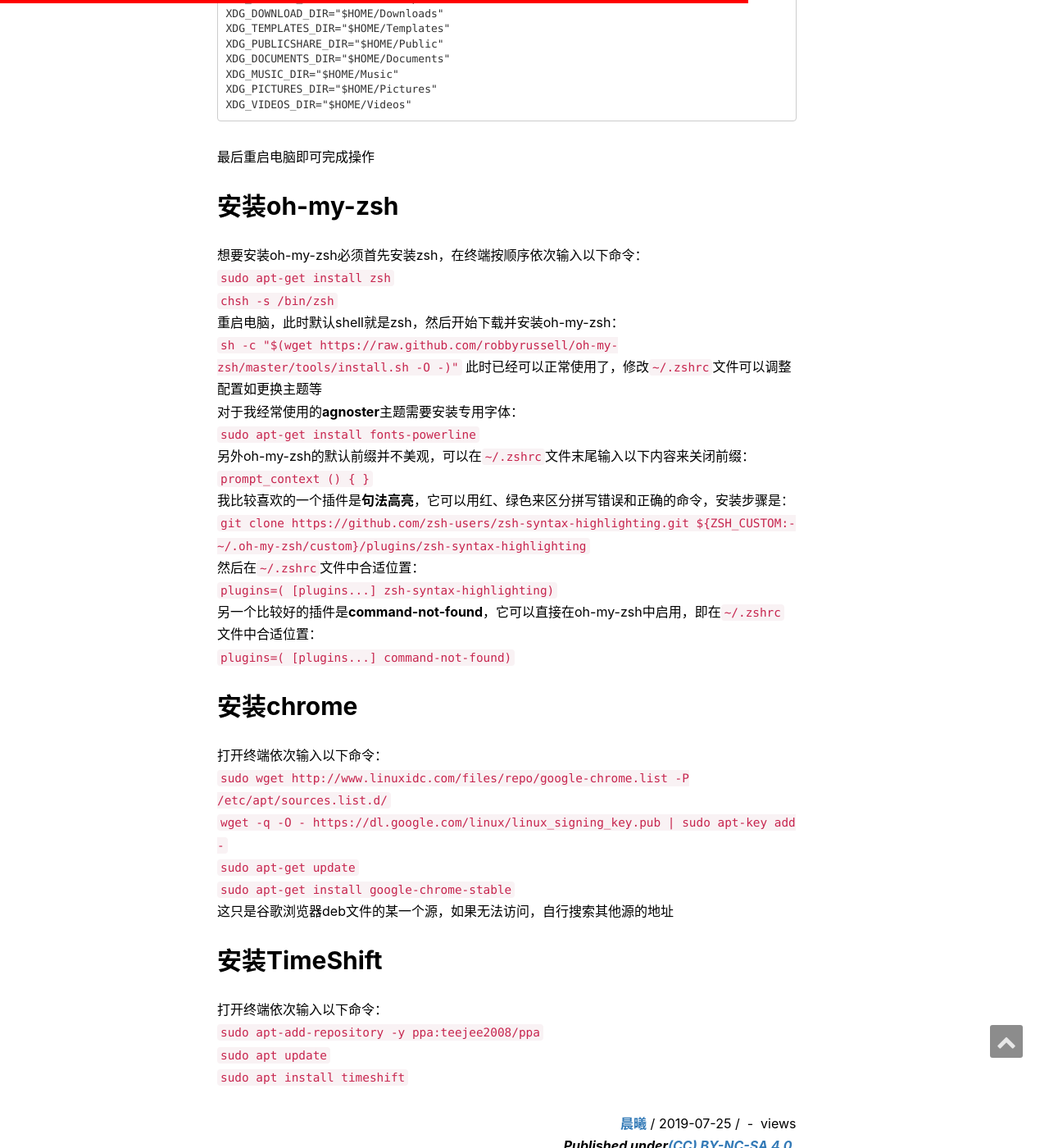
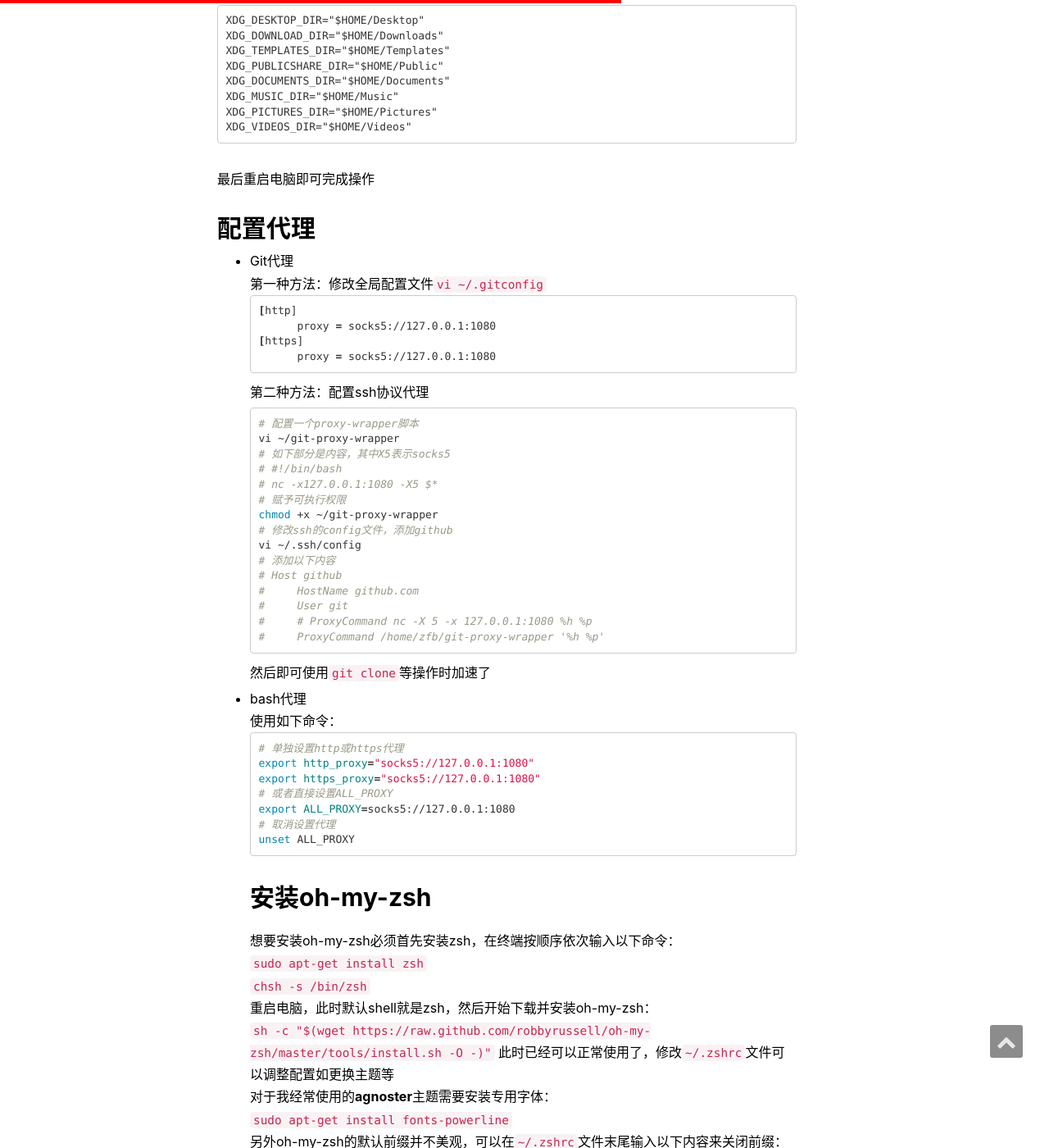
Before and after one commit to zfb132/zfb132.github.com, a Jekyll site: the page built from _posts/2019-07-25-ubuntu_config.md, in a window 1280 px wide and 1400 px high, scrolled down 3021 px. Shown: the whole window at 82% size. Built offline with Jekyll 4.4.1, drawn with Linux system fonts in a browser that asks for light colours; nearby versions of some CDN libraries; comment, search, counter and statistics services are not loaded.

Commit message:
添加配置代理的内容

````diff
--- a/_posts/2019-07-25-ubuntu_config.md
+++ b/_posts/2019-07-25-ubuntu_config.md
@@ -87,6 +87,45 @@ XDG_PICTURES_DIR="$HOME/Pictures"
 XDG_VIDEOS_DIR="$HOME/Videos"
 ```
 最后重启电脑即可完成操作
+## 配置代理
+* Git代理
+第一种方法：修改全局配置文件`vi ~/.gitconfig`
+```bash
+[http]
+        proxy = socks5://127.0.0.1:1080
+[https]
+        proxy = socks5://127.0.0.1:1080
+```
+第二种方法：配置ssh协议代理
+```bash
+# 配置一个proxy-wrapper脚本
+vi ~/git-proxy-wrapper
+# 如下部分是内容，其中X5表示socks5
+# #!/bin/bash
+# nc -x127.0.0.1:1080 -X5 $*
+# 赋予可执行权限
+chmod +x ~/git-proxy-wrapper
+# 修改ssh的config文件，添加github
+vi ~/.ssh/config
+# 添加以下内容
+# Host github
+#     HostName github.com
+#     User git
+#     # ProxyCommand nc -X 5 -x 127.0.0.1:1080 %h %p
+#     ProxyCommand /home/zfb/git-proxy-wrapper '%h %p'
+```
+然后即可使用`git clone`等操作时加速了
+* bash代理
+使用如下命令：
+```bash
+# 单独设置http或https代理
+export http_proxy="socks5://127.0.0.1:1080"
+export https_proxy="socks5://127.0.0.1:1080"
+# 或者直接设置ALL_PROXY
+export ALL_PROXY=socks5://127.0.0.1:1080
+# 取消设置代理
+unset ALL_PROXY
+```
 ## 安装oh-my-zsh
 想要安装oh-my-zsh必须首先安装zsh，在终端按顺序依次输入以下命令：
 `sudo apt-get install zsh`
````
